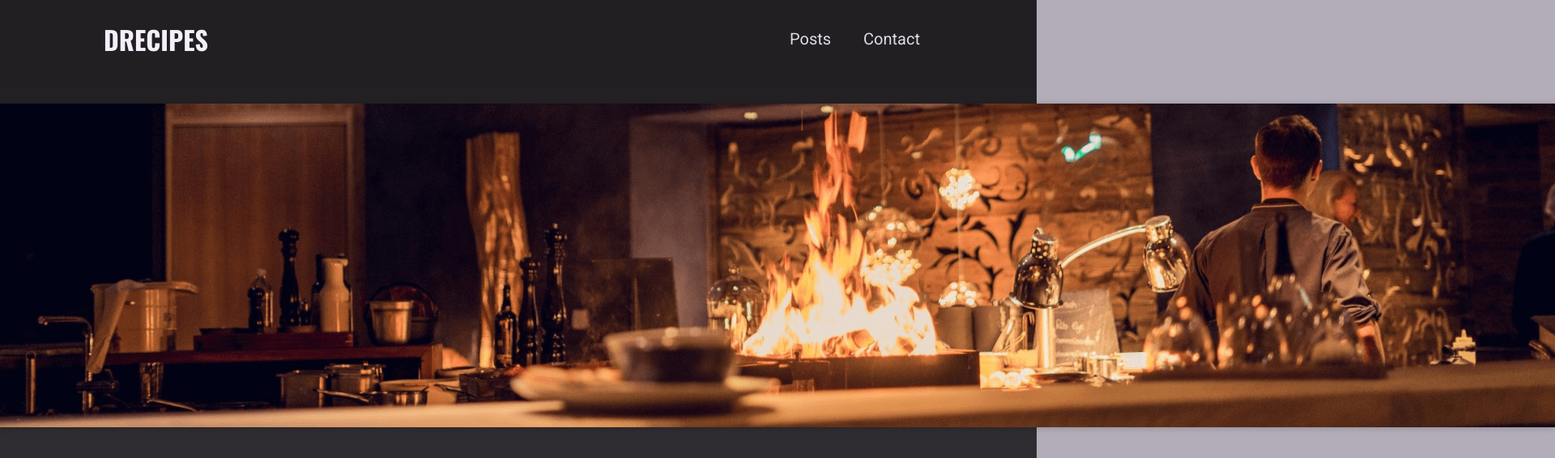
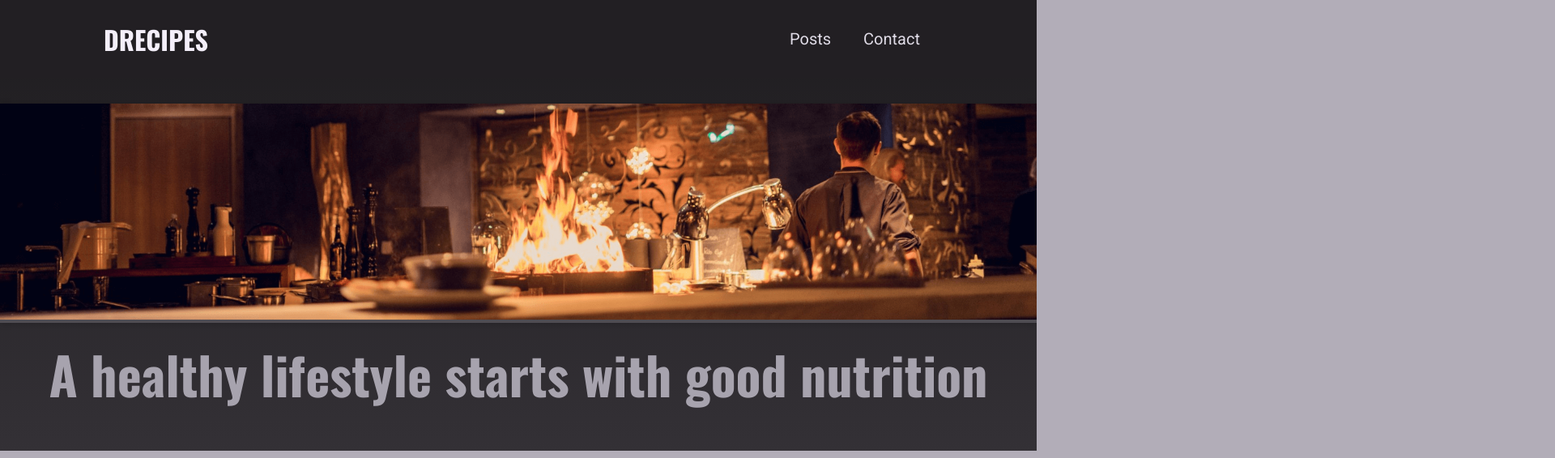
Before and after one commit to gyunsan/drecipes, a Next.js app: page / in a window 1280 px wide. Shown: the top 566 px of the page at 81% size, 1920 px wide, since content can reach past the window. Built offline with nearby package versions, Linux system fonts and the light colour scheme.

Commit message:
home page changes 2

```diff
--- a/components/home-page/hero.module.css
+++ b/components/home-page/hero.module.css
@@ -9,8 +9,7 @@
 }
 
 .image {
-  width: 1920px;
-  height: 400px;
+
   box-shadow: 0 1px 8px rgba(0, 0, 0, 0.2);
   overflow: hidden;
   background-color: var(--color-grey-700);
```
